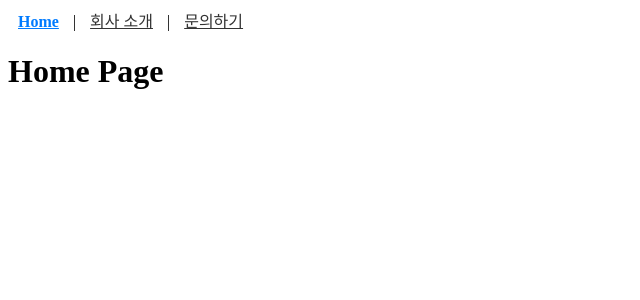
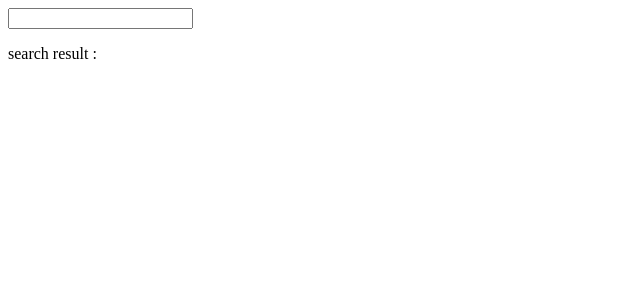
Before and after one commit to sansantokki762/react, a React (Vite) app in the folder homework1/: page / in a window 1280 px wide. Shown: the top 300 px of the page, without its empty margins (0-640 px from the left). Built offline with nearby package versions, Linux system fonts and the light colour scheme.

Commit message:
usetransiton

```diff
--- a/homework1/src/main.jsx
+++ b/homework1/src/main.jsx
@@ -2,7 +2,6 @@
 
 
 import { createRoot } from 'react-dom/client'
-
 //숙 1//
 
 function getMoney(won) {
@@ -152,7 +151,7 @@ function WhiteFlowers({kind1 ="남산제비" /*기본값으로 지정*/ ,kind2 ,
 }
 
 import Box from './Box.jsx'
-import { useState } from 'react'
+import { useState, useTransition } from 'react'
 
 function Flowers() {
   return(
@@ -525,3 +524,34 @@ function App8() {
 createRoot(document.getElementById('root')).render/* body를 랜더함*/ (
  <App8/>
 );
+
+///////////////////////////////////////////////////
+//숙13//
+
+
+function SearchBar() {
+  const [text, setText] = useState("");
+  const [result, setResult] = useState("");
+  const [ispending, startTransition] = useTransition()
+
+  const handleChange = (e) => {
+    // 빠른 작업//
+    setText(e.target.value)
+
+    //느린 작업//
+    startTransition( () => {
+      setResult(e.target.value)   //빠른 작업과 로딩중이 먼저 렌더된 다음에 느린 작업 랜더//
+    })
+  }
+
+  return (
+    <div>
+      <input value={text} onChange={handleChange}/>
+      {ispending ? (<p>loading...</p>) : (<p>search result :{result} </p>) } {/* 삼항 연산자는 태그를 쓸때는 ()쓰기*/}
+    </div>
+  )
+}
+
+createRoot(document.getElementById('root')).render/* body를 랜더함*/ (
+ <SearchBar/>
+);
```
